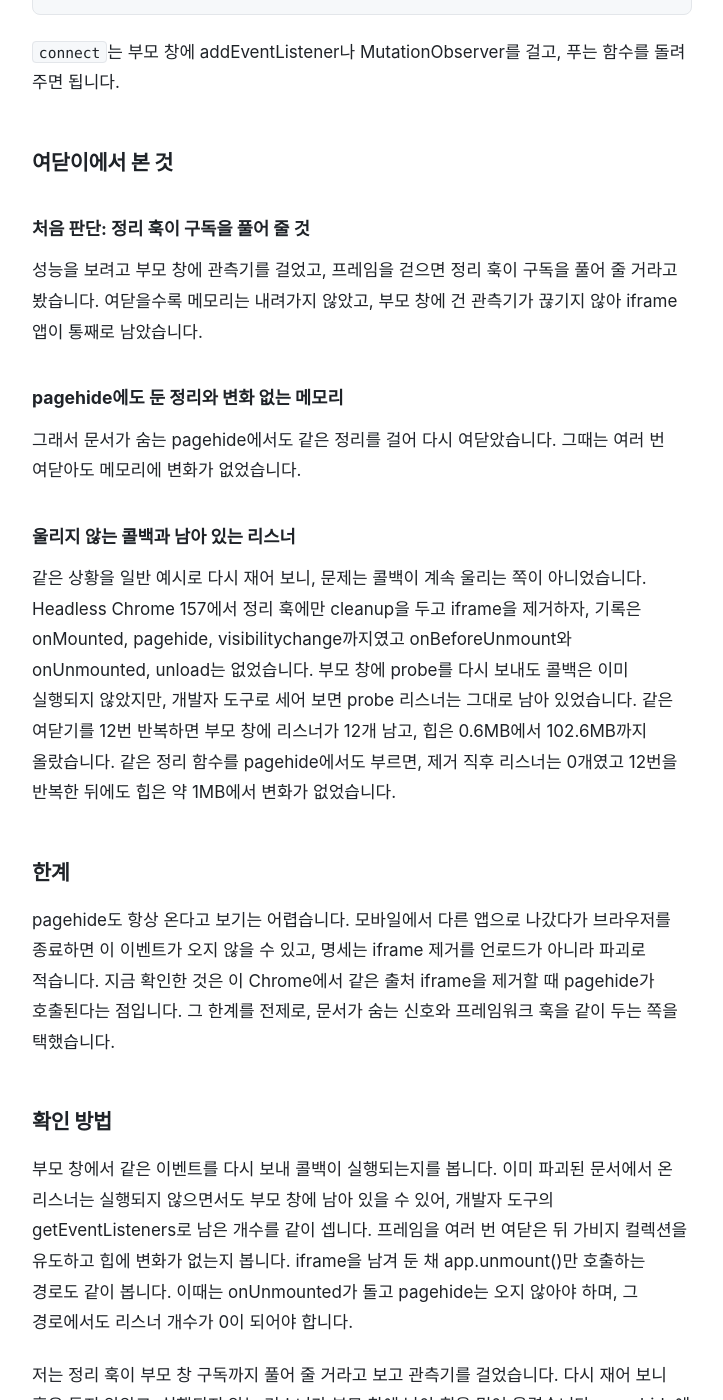
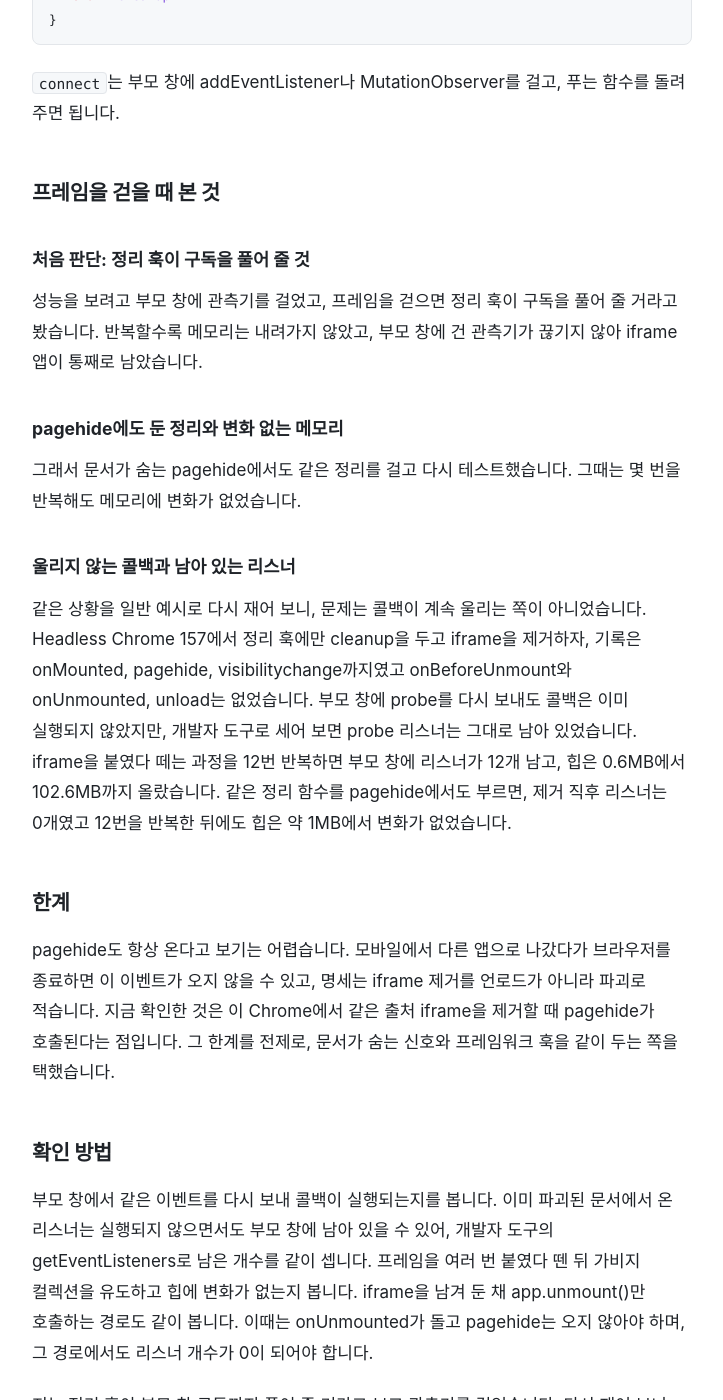
Before and after one commit to zeno0505/dev-articles, a Jekyll site: the page built from _posts/2026-11-10-close-with-record.md, in a window 1280 px wide and 1400 px high, scrolled down 2766 px. Shown: the whole window, without its empty margins (278-1001 px from the left). Built offline with Jekyll 4.4.1, drawn with Linux system fonts in a browser that asks for light colours; some web fonts are replaced; some of the changed text lies outside the part shown.

Commit message:
close-with-record: 여닫기 반복 표현 정리 (#46)
Co-authored-by: zeno0505 <zeno0505@users.noreply.github.com>

```diff
--- a/_posts/2026-11-10-close-with-record.md
+++ b/_posts/2026-11-10-close-with-record.md
@@ -5,9 +5,9 @@ categories: [일일 회고]
 description: "iframe을 걷을 때 Vue 정리 훅은 안 돌고 부모 창 리스너는 남아, pagehide에서도 같은 정리를 걸었습니다."
 ---
 
-프레임을 여닫을수록 부모 창의 메모리가 내려가지 않았습니다. 성능을 보려고 iframe 안의 앱이 부모 창에 긴 작업 관측기를 걸었고, 프레임을 걷으면 Vue의 onUnmounted가 그 구독을 풀어 줄 거라고 봤습니다. 부모 창에 건 관측기가 끊기지 않아 iframe 앱이 통째로 남는 쪽이었습니다. 그래서 정리 훅만 믿지 않고, 문서가 숨는 pagehide에서도 같은 정리를 걸어 다시 여닫았습니다. 그때는 여러 번 여닫아도 메모리에 변화가 없었습니다.
+iframe을 띄웠다가 걷기를 반복할수록 부모 창의 메모리가 내려가지 않았습니다. 성능을 보려고 iframe 안의 앱이 부모 창에 긴 작업 관측기를 걸었고, 프레임을 걷으면 Vue의 onUnmounted가 그 구독을 풀어 줄 거라고 봤습니다. 부모 창에 건 관측기가 끊기지 않아 iframe 앱이 통째로 남는 쪽이었습니다. 그래서 정리 훅만 믿지 않고, 문서가 숨는 pagehide에서도 같은 정리를 걸고 다시 테스트했습니다. 그때는 몇 번을 반복해도 메모리에 변화가 없었습니다.
 
-이 글은 iframe 안의 앱이 부모 창에 리스너나 관측기를 걸 때, 프레임을 여닫은 뒤 메모리가 내려가지 않는 분께 도움이 됩니다.
+이 글은 iframe 안의 앱이 부모 창에 리스너나 관측기를 걸 때, 프레임을 걷은 뒤 메모리가 내려가지 않는 분께 도움이 됩니다.
 
 ## 과제와 제약
 
@@ -59,19 +59,19 @@ export function useParentSubscription(connect) {
 
 `connect`는 부모 창에 addEventListener나 MutationObserver를 걸고, 푸는 함수를 돌려 주면 됩니다.
 
-## 여닫이에서 본 것
+## 프레임을 걷을 때 본 것
 
 ### 처음 판단: 정리 훅이 구독을 풀어 줄 것
 
-성능을 보려고 부모 창에 관측기를 걸었고, 프레임을 걷으면 정리 훅이 구독을 풀어 줄 거라고 봤습니다. 여닫을수록 메모리는 내려가지 않았고, 부모 창에 건 관측기가 끊기지 않아 iframe 앱이 통째로 남았습니다.
+성능을 보려고 부모 창에 관측기를 걸었고, 프레임을 걷으면 정리 훅이 구독을 풀어 줄 거라고 봤습니다. 반복할수록 메모리는 내려가지 않았고, 부모 창에 건 관측기가 끊기지 않아 iframe 앱이 통째로 남았습니다.
 
 ### pagehide에도 둔 정리와 변화 없는 메모리
 
-그래서 문서가 숨는 pagehide에서도 같은 정리를 걸어 다시 여닫았습니다. 그때는 여러 번 여닫아도 메모리에 변화가 없었습니다.
+그래서 문서가 숨는 pagehide에서도 같은 정리를 걸고 다시 테스트했습니다. 그때는 몇 번을 반복해도 메모리에 변화가 없었습니다.
 
 ### 울리지 않는 콜백과 남아 있는 리스너
 
-같은 상황을 일반 예시로 다시 재어 보니, 문제는 콜백이 계속 울리는 쪽이 아니었습니다. Headless Chrome 157에서 정리 훅에만 cleanup을 두고 iframe을 제거하자, 기록은 onMounted, pagehide, visibilitychange까지였고 onBeforeUnmount와 onUnmounted, unload는 없었습니다. 부모 창에 probe를 다시 보내도 콜백은 이미 실행되지 않았지만, 개발자 도구로 세어 보면 probe 리스너는 그대로 남아 있었습니다. 같은 여닫기를 12번 반복하면 부모 창에 리스너가 12개 남고, 힙은 0.6MB에서 102.6MB까지 올랐습니다. 같은 정리 함수를 pagehide에서도 부르면, 제거 직후 리스너는 0개였고 12번을 반복한 뒤에도 힙은 약 1MB에서 변화가 없었습니다.
+같은 상황을 일반 예시로 다시 재어 보니, 문제는 콜백이 계속 울리는 쪽이 아니었습니다. Headless Chrome 157에서 정리 훅에만 cleanup을 두고 iframe을 제거하자, 기록은 onMounted, pagehide, visibilitychange까지였고 onBeforeUnmount와 onUnmounted, unload는 없었습니다. 부모 창에 probe를 다시 보내도 콜백은 이미 실행되지 않았지만, 개발자 도구로 세어 보면 probe 리스너는 그대로 남아 있었습니다. iframe을 붙였다 떼는 과정을 12번 반복하면 부모 창에 리스너가 12개 남고, 힙은 0.6MB에서 102.6MB까지 올랐습니다. 같은 정리 함수를 pagehide에서도 부르면, 제거 직후 리스너는 0개였고 12번을 반복한 뒤에도 힙은 약 1MB에서 변화가 없었습니다.
 
 ## 한계
 
@@ -79,7 +79,7 @@ pagehide도 항상 온다고 보기는 어렵습니다. 모바일에서 다른
 
 ## 확인 방법
 
-부모 창에서 같은 이벤트를 다시 보내 콜백이 실행되는지를 봅니다. 이미 파괴된 문서에서 온 리스너는 실행되지 않으면서도 부모 창에 남아 있을 수 있어, 개발자 도구의 getEventListeners로 남은 개수를 같이 셉니다. 프레임을 여러 번 여닫은 뒤 가비지 컬렉션을 유도하고 힙에 변화가 없는지 봅니다. iframe을 남겨 둔 채 app.unmount()만 호출하는 경로도 같이 봅니다. 이때는 onUnmounted가 돌고 pagehide는 오지 않아야 하며, 그 경로에서도 리스너 개수가 0이 되어야 합니다.
+부모 창에서 같은 이벤트를 다시 보내 콜백이 실행되는지를 봅니다. 이미 파괴된 문서에서 온 리스너는 실행되지 않으면서도 부모 창에 남아 있을 수 있어, 개발자 도구의 getEventListeners로 남은 개수를 같이 셉니다. 프레임을 여러 번 붙였다 뗀 뒤 가비지 컬렉션을 유도하고 힙에 변화가 없는지 봅니다. iframe을 남겨 둔 채 app.unmount()만 호출하는 경로도 같이 봅니다. 이때는 onUnmounted가 돌고 pagehide는 오지 않아야 하며, 그 경로에서도 리스너 개수가 0이 되어야 합니다.
 
 저는 정리 훅이 부모 창 구독까지 풀어 줄 거라고 보고 관측기를 걸었습니다. 다시 재어 보니 훅은 돌지 않았고, 실행되지 않는 리스너가 부모 창에 남아 힙을 밀어 올렸습니다. pagehide에 같은 정리를 두자 리스너 개수와 힙이 같이 가라앉았습니다.
 
```
